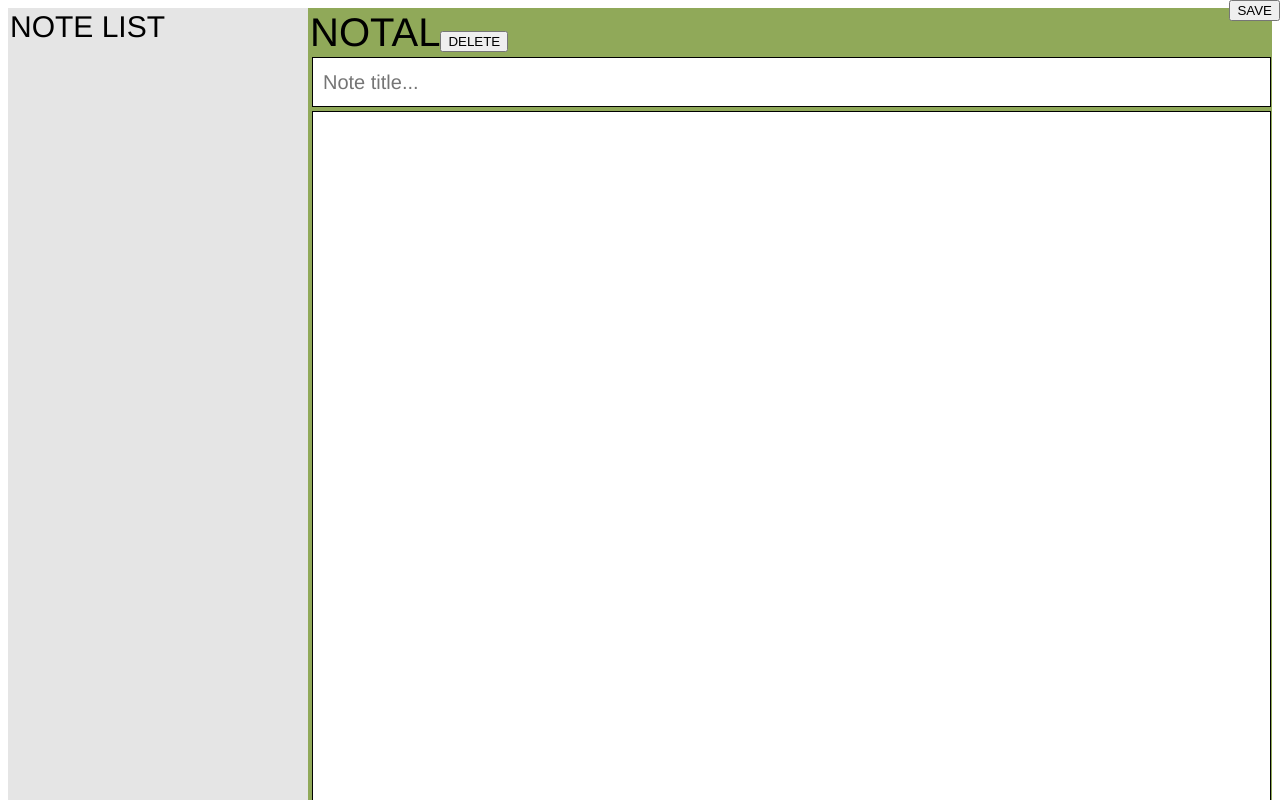
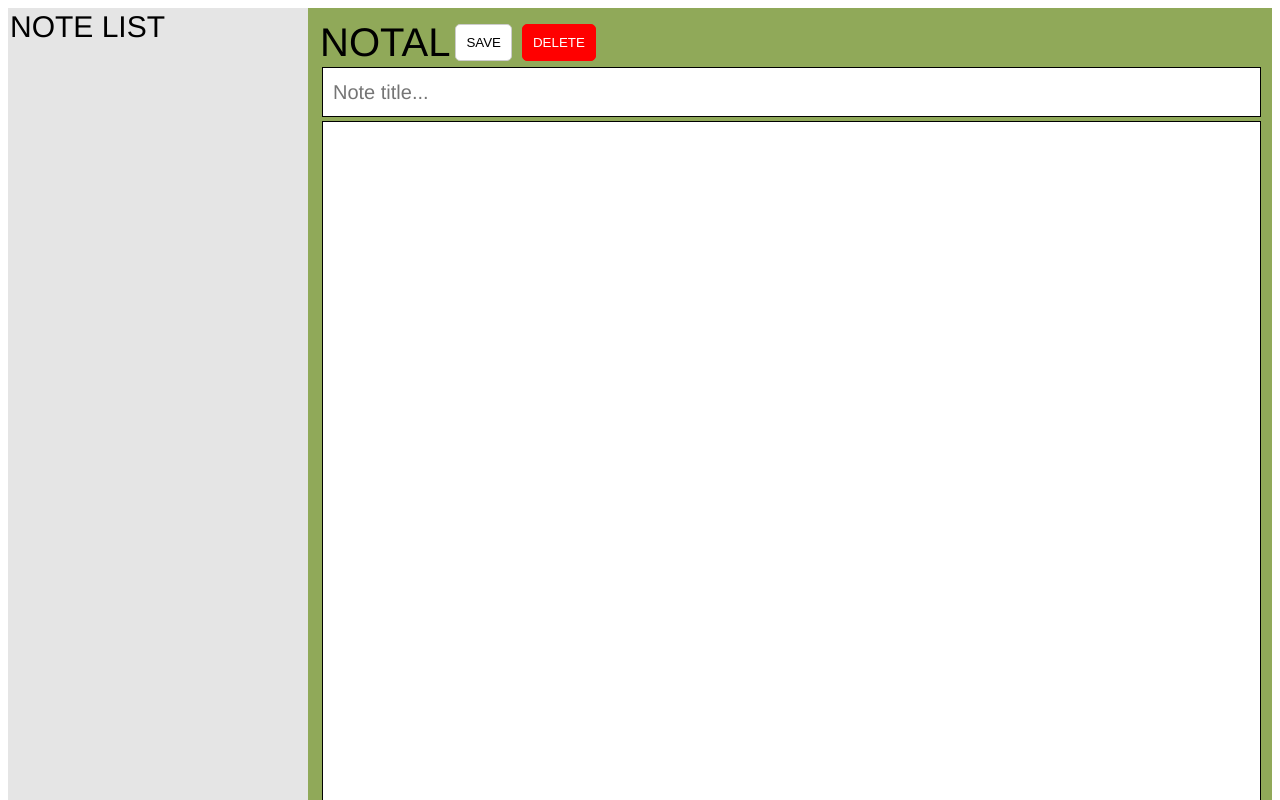
Before and after one commit to GyulizH/notAl, a React app: page / in a window 1280 px wide. Shown: the top 800 px of the page. Built offline with nearby package versions, Linux system fonts and the light colour scheme.

Commit message:
Added some css

```diff
--- /dev/null
+++ b/src/components/Button/index.jsx
@@ -0,0 +1,17 @@
+import React from 'react'
+import styled from 'styled-components'
+
+const Button = props => {
+  const { children, ...restOfProps } = props
+  return <button {...restOfProps}> {children} </button>
+}
+
+export default styled(Button)`
+  display: inline-block;
+  padding: 10px;
+  margin: 0px 5px;
+  border: 1px solid ${props => props.danger ? "red" : "#ccc"};
+  background: ${props => props.danger ? "red" : "#fff"};
+  color: ${props => props.danger ? "#fff" : "#000"};
+  border-radius: 5px
+`
--- a/src/components/Editor/NoteEditor.js
+++ b/src/components/Editor/NoteEditor.js
@@ -6,8 +6,9 @@ import {
   EditorForm,
   EditorInput,
   EditorHeader,
-  EditorButton
+  EditorButton,
 } from './NoteEditor.sc'
+import Button from '../Button/index.jsx'
 import { addNote } from '../../redux/notelist/action'
 
 class NoteEditor extends React.Component {
@@ -64,8 +65,10 @@ class NoteEditor extends React.Component {
       <EditorWrapper>
         <EditorHeader>
           NOTAL
-          <EditorButton onClick={this.saveNote}>SAVE</EditorButton>
-          <button onClick={this.saveNote}>DELETE</button>
+          <Button onClick={this.saveNote}>SAVE</Button>
+          <Button onClick={this.saveNote} danger>
+            DELETE
+          </Button>
         </EditorHeader>
         <EditorForm>
           <EditorInput
@@ -94,7 +97,7 @@ class NoteEditor extends React.Component {
 const mapStateToProps = ({ selectedNote }) => {
   return { selectedNote }
 }
-const mapDispatchToProps = (dispatch) => ({
+const mapDispatchToProps = dispatch => ({
   addNote,
   dispatch,
 })
--- a/src/components/Editor/NoteEditor.sc.js
+++ b/src/components/Editor/NoteEditor.sc.js
@@ -6,12 +6,17 @@ export const EditorWrapper = styled.div`
   flex-wrap: nowrap;
   width: 100%;
   height: 100%;
+  padding: 10px;
   border-color: black;
   background-color: #90a959;
   outline: none;
 `
-
+// position:relative , so that the button is aligned
+// according to editor header
 export const EditorHeader = styled.div`
+  position: relative;
+  display: flex;
+  align-items: center;
   flex-shrink: 0;
   font-size: 40px;
   padding: 2px 2px 2px 2px;
@@ -24,10 +29,16 @@ export const EditorForm = styled.form`
   height: 100%;
   outline: none;
 `
+// the parent element mut have position:relative
+// for the button to align relatively
 export const EditorButton = styled.button`
      position:absolute;
      top:0;
      right:0;
+     border: 1px solid #ddd;
+     padding: 10px;
+     font-size: 14px;
+     border-radius: 5px;
 `
 export const EditorInput = styled.input`
   outline: none;
--- a/src/index.html
+++ b/src/index.html
@@ -3,7 +3,7 @@
 <html>
 <head>
     <meta charset="utf-8"/>
-    <title>My React App</title>
+    <title>Take a note</title>
 </head>
 <body>
 	<div id="app"></div>
--- a/webpack.config.js
+++ b/webpack.config.js
@@ -1,30 +1,33 @@
-const path = require("path");
-const HtmlWebpackPlugin = require("html-webpack-plugin");
+const path = require('path')
+const HtmlWebpackPlugin = require('html-webpack-plugin')
 
 module.exports = {
-	entry: "./src/index.js",
+  entry: './src/index.js',
   devtool: 'sourcemap',
   output: {
     //target directory to put built js file
-		path: path.join(__dirname, "/dist"),
+    path: path.join(__dirname, '/dist'),
     // filename
-		filename: "index_bundle.js"
+    filename: 'index_bundle.js',
     //				publicPath: "/builds",
   },
   module: {
     rules: [
       {
-				test: /\.js$/,
+        test: /\.jsx?$/,
         exclude: /node_modules/,
         use: {
-					loader: "babel-loader"
-				}
-			}
-		]
+          loader: 'babel-loader',
+        },
+      },
+    ],
   },
   plugins: [
     new HtmlWebpackPlugin({
-			template: path.resolve(__dirname, "src/index.html")
-		})
-	]
-};
+      template: path.resolve(__dirname, 'src/index.html'),
+    }),
+  ],
+  resolve: {
+    extensions: ['.jsx', '.js'],
+  },
+}
```
Lines whose indentation alone changed are shown as unchanged.
